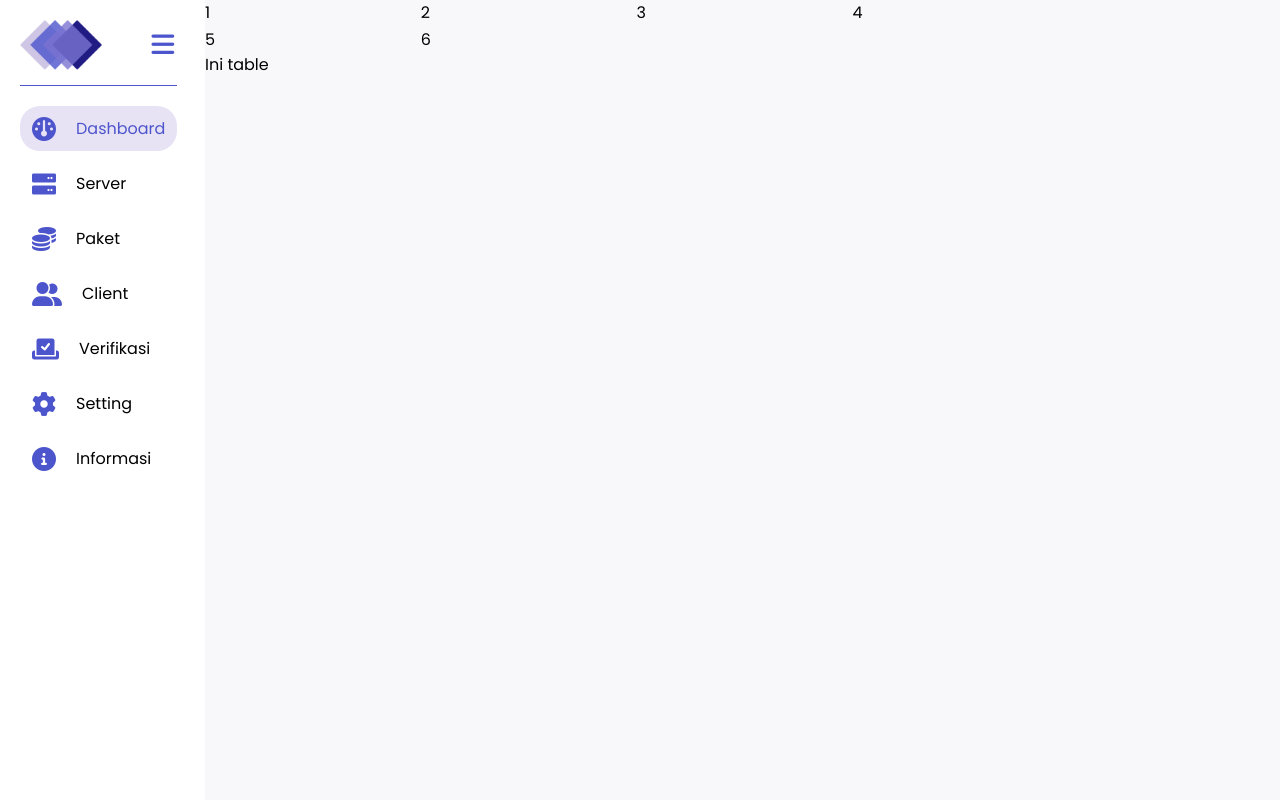
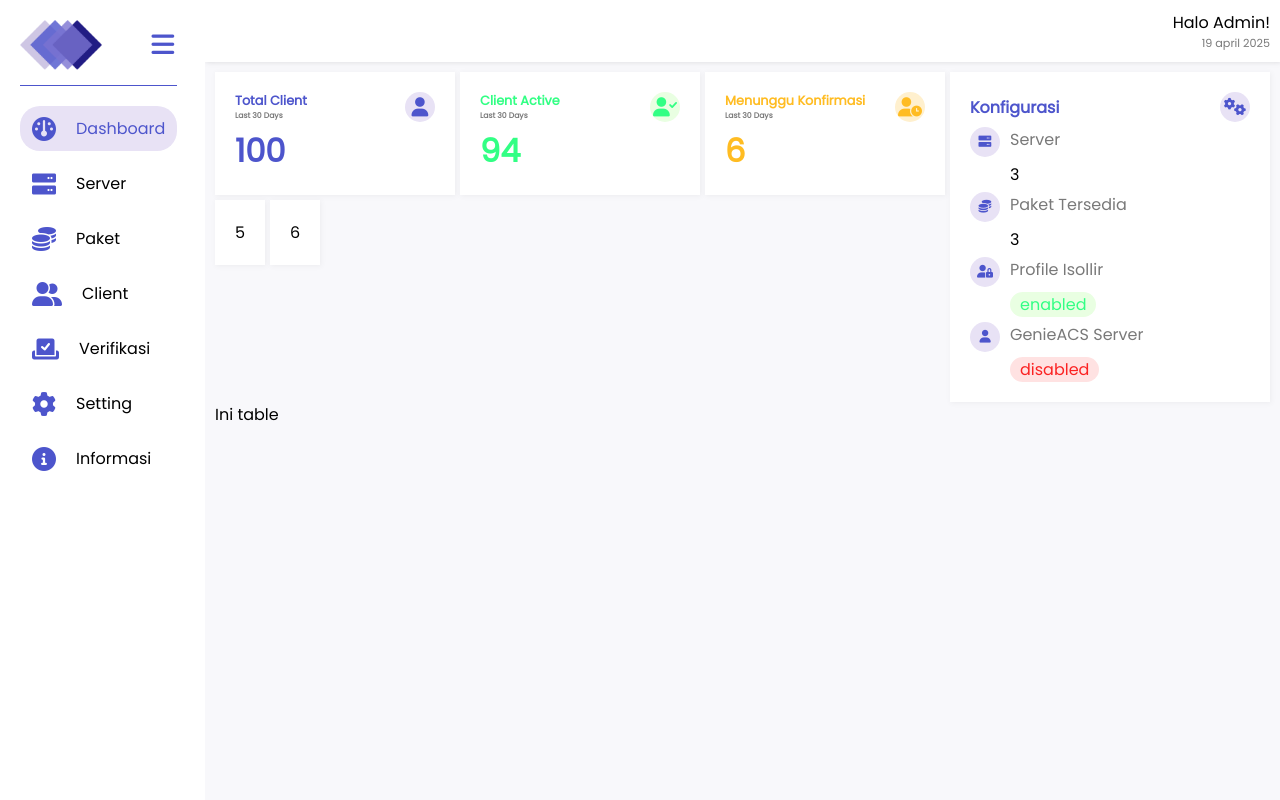
Before and after one commit to ManikTzyyy/plumnet, a Django app: page / in a window 1280 px wide. Run offline with Django 4.2, Linux system fonts and the light colour scheme.

Commit message:
update dashboard view

```diff
--- a/polls/static/css/style.css
+++ b/polls/static/css/style.css
@@ -48,6 +48,10 @@ button:hover {
   cursor: pointer;
 }
 
+.text-grey {
+  color: var(--clr-grey);
+}
+
 .row {
   display: flex;
 }
@@ -69,15 +73,57 @@ button:hover {
   object-fit: cover;
 }
 
+.header{
+  width: 100%;
+  background-color: white;
+  justify-content: end;
+  text-align: end;
+  box-shadow: 1px 0 5px rgba(128, 128, 128, 0.26);
+}
+
+.header .text-wrapper{
+  padding: 10px;
+}
+
+.header .text-grey{
+  font-size: 0.7em;
+}
+
+.content-page {
+  padding: 10px;
+}
+
 .content {
   background-color: var(--clr-bg);
   width: 100%;
   flex: 1;
   overflow-y: auto;
+  overflow: hidden;
 }
 
 .base-wrapper {
   height: 100vh;
+}
+/* ================================================== */
+
+.enable-t{
+  color: var(--clr-g1);
+  background-color: var(--clr-g2);
+  text-align: center;
+  border-radius: 20px;
+  padding: 0 10px;
+  margin: 0;
+  width: fit-content;
+}
+
+.disable-t{
+  color: var(--clr-r1);
+  background-color: var(--clr-r2);
+  text-align: center;
+  border-radius: 20px;
+  padding: 0 10px;
+  margin: 0;
+  width: fit-content;
 }
 
 /* ======================================================= */
@@ -124,7 +170,6 @@ button:hover {
 .sidebar .logo.collapse {
   justify-content: center;
   align-items: center;
-  border-radius: 20px;
 }
 
 .menu-collapse.collapse {
@@ -158,43 +203,99 @@ button:hover {
 
 /* ============dashboard================= */
 
-.dashboard .container-grid {
-  display: grid;
-  grid-template-columns: 1fr 1fr 1fr 2fr;
-  grid-template-rows: 1fr 1fr;
-  gap: 2px;
+.dashboard .main-container {
+  /* flex-wrap: wrap-reverse; */
+}
+
+.dashboard .item1{
+  /* flex-wrap: wrap; */
+  justify-content: center;
+  align-items: center;
 }
 
 .card-client {
-  grid-column: 1;
-  grid-row: 1;
+  justify-content: space-between;
+  gap: 20px;
+  min-width: 200px;
 }
 
-.card-client:nth-child(2) {
-  grid-column: 2;
-  grid-row: 1;
+.dashboard .row, .dashboard .column {
+  gap: 5px;
 }
 
-.card-client:nth-child(3) {
-  grid-column: 3;
-  grid-row: 1;
+
+
+.dashboard .item{
+  background-color: white;
+  box-shadow: 1px 1px 5px rgba(128, 128, 128, 0.096);
+  padding: 20px;
 }
 
-.card-config {
-  grid-column: 4;
-  grid-row: 1 / span 2;
+
+.dashboard .item .main-text{
+  color: var(--clr);
 }
 
-.card-quick {
-  grid-column: 1;
-  grid-row: 2;
+.dashboard .item .number{
+  color: var(--clr);
+  font-weight: bold;
+  font-size: 2em;
 }
 
-.card-genieacs {
-  grid-column: 2 / span 2;
-  grid-row: 2;
+.dashboard .card-client .title{
+  justify-content: space-between;
+  font-weight: 700;
+  font-size: 0.8em;
 }
 
+.dashboard .card-client .text-grey{
+  font-size: 0.6em;
+}
+
+.dashboard .item i{
+  background-color: var(--clr);
+  margin: 0;
+  width: 30px;
+  height: 30px;
+  display: flex;
+  justify-content: center;
+  align-items: center;
+  border-radius: 100%;
+  color: var(--icon-clr);
+}
+
+.dashboard .card-config {
+ width: 100%;
+}
+
+.dashboard .card-config .title i{
+  font-size: 1.1em;
+}
+
+.dashboard .card-config .title{
+  font-weight: bold;
+  font-size: 1em;
+  justify-content: space-between;
+  align-items: center;
+}
+
+.card-config .config-t{
+  gap: 10px;
+  justify-content: start;
+  align-items: start;
+}
+
+.card-config .config-t i{
+  font-size: 0.8em;
+}
+
+.card-config .config-text{
+  gap: 10px;
+  justify-content: center;
+}
+
+
+
 * {
-  /* border: 1px solid red; */
+  /* border: 1px solid rgba(255, 0, 0, 0.178); */
 }
--- a/polls/templates/dashboard/base.html
+++ b/polls/templates/dashboard/base.html
@@ -73,7 +73,14 @@
 
 
 
-      <div class="content">{% block content %} {% endblock %}</div>
+      <div class="content">
+        <div class="header row">
+          <div class="text-wrapper">
+            <div class="main-text">Halo Admin!</div>
+            <div class="text-grey">19 april 2025</div>
+          </div>
+        </div>
+        {% block content %} {% endblock %}</div>
     </div>
 
     <script src="{% static 'js/app.js' %}"></script>
--- a/polls/templates/dashboard/dashboard.html
+++ b/polls/templates/dashboard/dashboard.html
@@ -1,17 +1,115 @@
-{% extends 'dashboard/base.html' %}
+{% extends 'dashboard/base.html' %} {% block content %}
 
-{% block content %}
-
-<div class="column dashboard">
-    <div class="container-grid">
-        <div class="item card-client">1</div>
-        <div class="item card-client">2</div>
-        <div class="item card-client">3</div>
-        <div class="item card-config">4</div>
+<div class="column dashboard content-page">
+  <div class="main-container row">
+    <div class="column">
+      <div class="item1 row">
+        <div class="item card-client column">
+          <div class="title row">
+            <div class="text">
+              <div class="main-text" style="--clr: var(--clr-second)">
+                Total Client
+              </div>
+              <div class="text-grey">Last 30 Days</div>
+            </div>
+            <i
+              class="fa-solid fa-user"
+              style="--clr: var(--clr-fourth); --icon-clr: var(--clr-second)"
+            ></i>
+          </div>
+          <div class="number" style="--clr: var(--clr-second)">100</div>
+        </div>
+        <div class="item card-client column">
+          <div class="title row">
+            <div class="text">
+              <div class="main-text" style="--clr: var(--clr-g1)">
+                Client Active
+              </div>
+              <div class="text-grey">Last 30 Days</div>
+            </div>
+            <i
+              class="fa-solid fa-user-check"
+              style="--clr: var(--clr-g2); --icon-clr: var(--clr-g1)"
+            ></i>
+          </div>
+          <div class="number" style="--clr: var(--clr-g1)">94</div>
+        </div>
+        <div class="item card-client column">
+          <div class="title row">
+            <div class="text">
+              <div class="main-text" style="--clr: var(--clr-y1)">
+                Menunggu Konfirmasi
+              </div>
+              <div class="text-grey">Last 30 Days</div>
+            </div>
+            <i
+              class="fa-solid fa-user-clock"
+              style="--clr: var(--clr-y2); --icon-clr: var(--clr-y1)"
+            ></i>
+          </div>
+          <div class="number" style="--clr: var(--clr-y1)">6</div>
+        </div>
+      </div>
+      <div class="item2 row">
         <div class="item card-quick">5</div>
         <div class="item card-genieacs">6</div>
+      </div>
     </div>
-    <div class="table">Ini table</div>
+    <div class="item card-config column">
+      <div class="title row">
+        <div class="main-text" style="--clr: var(--clr-second)">
+          Konfigurasi
+        </div>
+        <i
+          class="fa-solid fa-gears"
+          style="--clr: var(--clr-fourth); --icon-clr: var(--clr-second)"
+        ></i>
+      </div>
+      <div class="config-wrapper column">
+        <div class="config-t row">
+          <i
+            class="fa-solid fa-server"
+            style="--clr: var(--clr-fourth); --icon-clr: var(--clr-second)"
+          ></i>
+          <div class="config-text column">
+            <div class="text-grey">Server</div>
+            <div class="config-r">3</div>
+          </div>
+        </div>
+        <div class="config-t row">
+            <i
+              class="fa-solid fa-coins"
+              style="--clr: var(--clr-fourth); --icon-clr: var(--clr-second)"
+            ></i>
+            <div class="config-text column">
+              <div class="text-grey">Paket Tersedia</div>
+              <div class="config-r">3</div>
+            </div>
+          </div>
+          <div class="config-t row">
+            <i
+              class="fa-solid fa-user-lock"
+              style="--clr: var(--clr-fourth); --icon-clr: var(--clr-second)"
+            ></i>
+            <div class="config-text column">
+              <div class="text-grey">Profile Isollir</div>
+              <div class="enable-t">enabled</div>
+            </div>
+          </div>
+          <div class="config-t row">
+            <i
+              class="fa-solid fa-user"
+              style="--clr: var(--clr-fourth); --icon-clr: var(--clr-second)"
+            ></i>
+            <div class="config-text column">
+              <div class="text-grey">GenieACS Server</div>
+              <div class="disable-t">disabled</div>
+            </div>
+          </div>
+      </div>
+    </div>
+  </div>
+  <div class="table">Ini table</div>
 </div>
 
 {% endblock %}
```
